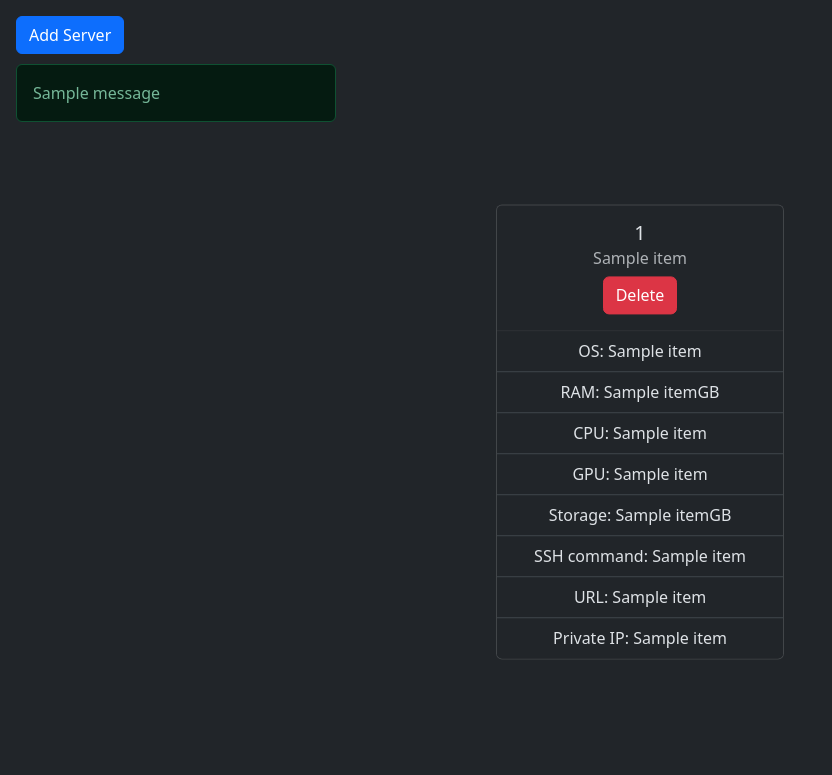
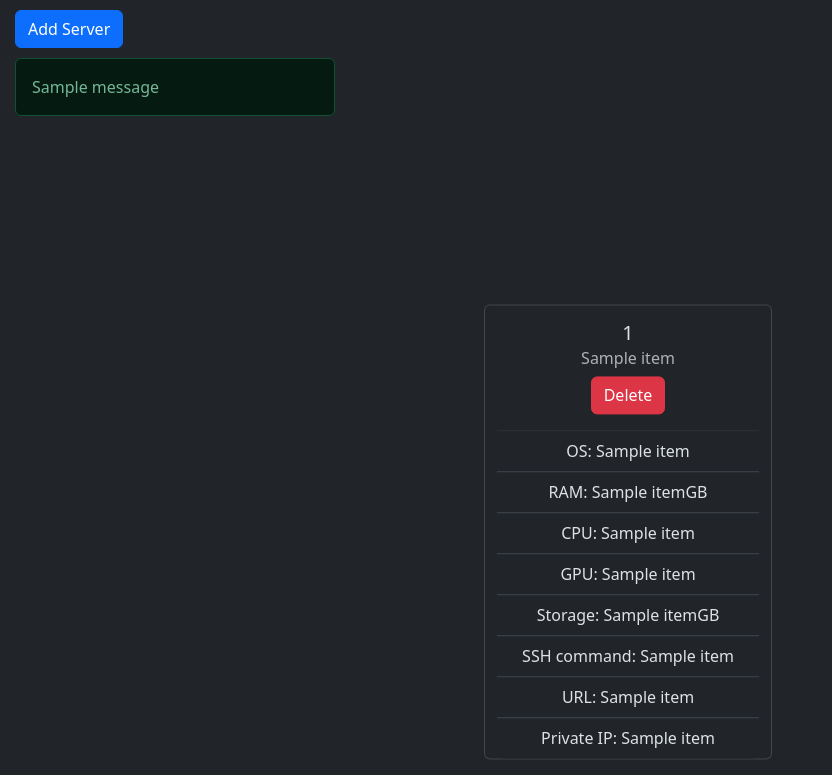
Before and after one commit to lucas11222/Oldgallery, a Flask app: template templates/servers.html in a window 1280 px wide. Shown: the part 68-843 px from the top of the page, without its empty margins (0-832 px from the left). Before the commit the page ends 728 px from the top, so only its background shows below. Run offline with Flask 3, Linux system fonts and the light colour scheme; the template is opened without the code that fills it: most values are stand-ins (such as "Sample title", 1, 10 or a date in 2020); one stand-in notice (Sample message) is shown.

Commit message:
Fix server + Finish!

```diff
--- a/main.py
+++ b/main.py
@@ -103,9 +103,14 @@ def add_computer():
     email = flask_login.current_user.id
     cur.execute("SELECT 1 FROM Computers WHERE email = ? AND computer_name = ?", (email, computer_name))
     if cur.fetchone():
-        flash("A computer with this name already exists :(", "error")
+        flash("a computer with this name already exists :(", "error")
         cur.close()
-        return redirect(url_for('computers'))
+        return redirect(url_for('dashboard'))
+    cur.execute("SELECT * FROM Computers")
+    if len(cur.fetchall()) >= 6:
+        flash("you can only have 6 computers :(", "error")
+        cur.close()
+        return redirect(url_for('dashboard'))
     cur.execute("INSERT INTO Computers (email, computer_name, description, os, ram, cpu, gpu, storage) VALUES (?, ?, ?, ?, ?, ?, ?, ?)", (email, computer_name, description, os, ram, cpu, gpu, storage))
     get_db().commit()
     cur.close()
@@ -151,6 +156,11 @@ def add_servers():
     cur.execute("SELECT 1 FROM Servers WHERE email = ? AND server_name = ?", (email, server_name))
     if cur.fetchone():
         flash("A computer with this name already exists :(", "error")
+        cur.close()
+        return redirect(url_for('servers'))
+    cur.execute("SELECT * FROM Servers")
+    if len(cur.fetchall()) >= 6:
+        flash("you can only have 6 servers :(", "error")
         cur.close()
         return redirect(url_for('servers'))
     cur.execute("INSERT INTO Servers (email, server_name, description, os, ram, cpu, gpu, storage, ssh, url, private_ip) VALUES (?, ?, ?, ?, ?, ?, ?, ?, ?, ?, ?)", (email, server_name, description, os, ram, cpu, gpu, storage, ssh, url, private_ip))
--- a/templates/servers.html
+++ b/templates/servers.html
@@ -18,19 +18,6 @@
 		</div>
 		</div>
 	</nav>
-	<div class="m-3">
-		<button type="button" class="btn btn-primary" data-bs-toggle="modal" data-bs-target="#AddServer">Add Server</button>
-		{% with messages = get_flashed_messages(with_categories=true) %}
-		{% if messages %}
-			{% for category, message in messages %}
-				<div class="alert alert-{{ 'danger' if category == 'error' else category }}"
-					 role="alert" style="width: 20rem; margin-top: 10px;">
-					{{ message }}
-				</div>
-			{% endfor %}
-		{% endif %}
-	{% endwith %}
-	</div>
 	<div class="modal fade" id="AddServer" data-bs-backdrop="static" data-bs-keyboard="false" tabindex="-1" aria-labelledby="AddServerLabel" aria-hidden="true">
 		<div class="modal-dialog">
 		  <div class="modal-content">
@@ -86,11 +73,24 @@
 		  </div>
 		</div>
 	</div>
-	<div class="position-absolute top-50 start-50 translate-middle text-center" style="margin-top: 100px">
+	<div style="margin-top: 10px; margin-left: 15px;">
+		<button type="button" class="btn btn-primary" data-bs-toggle="modal" data-bs-target="#AddServer">Add Server</button>
+		{% with messages = get_flashed_messages(with_categories=true) %}
+		{% if messages %}
+			{% for category, message in messages %}
+				<div class="alert alert-{{ 'danger' if category == 'error' else category }}"
+					 role="alert" style="width: 20rem; margin-top: 10px;">
+					{{ message }}
+				</div>
+			{% endfor %}
+		{% endif %}
+	{% endwith %}
+	</div>
+	<div class="position-absolute top-50 start-50 translate-middle text-center row" style="margin-top: 200px;">
 		{% for item in rows %}
 			<div class="card" style="margin: 15px; width: 18rem;">
 				<div class="card-body">
-					<h5 class="card-title">{{ item.0 }}</h5>
+					<h5 class="card-title text-truncate">{{ item.0 }}</h5>
 					<h6 class="card-subtitle mb-2 text-body-secondary">{{ item.1 }}</h6>
 					<a class="btn btn-danger" href="/dashboard/remove_Servers?name={{ item.0 }}" role="button">Delete</a>
   				</div>
```
Also changed, not shown: templates/computers.html (+16 -16 lines), README.md, database.db.
